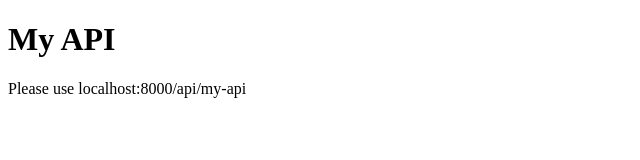
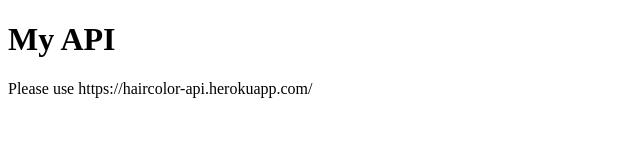
Before and after one commit to rachelkaitland/SimpleHairColorAPI, a website: page index.html in a window 1280 px wide. Shown: the full height of the page, 0-640 px from the left. Drawn offline with Linux system fonts and the light colour scheme.

Commit message:
changes made to html

```diff
--- a/index.html
+++ b/index.html
@@ -8,6 +8,6 @@
 </head>
 <body>
     <h1> My API </h1>
-    <p>Please use localhost:8000/api/my-api</p>
+    <p>Please use https://haircolor-api.herokuapp.com/ </p>
 </body>
 </html>
```
